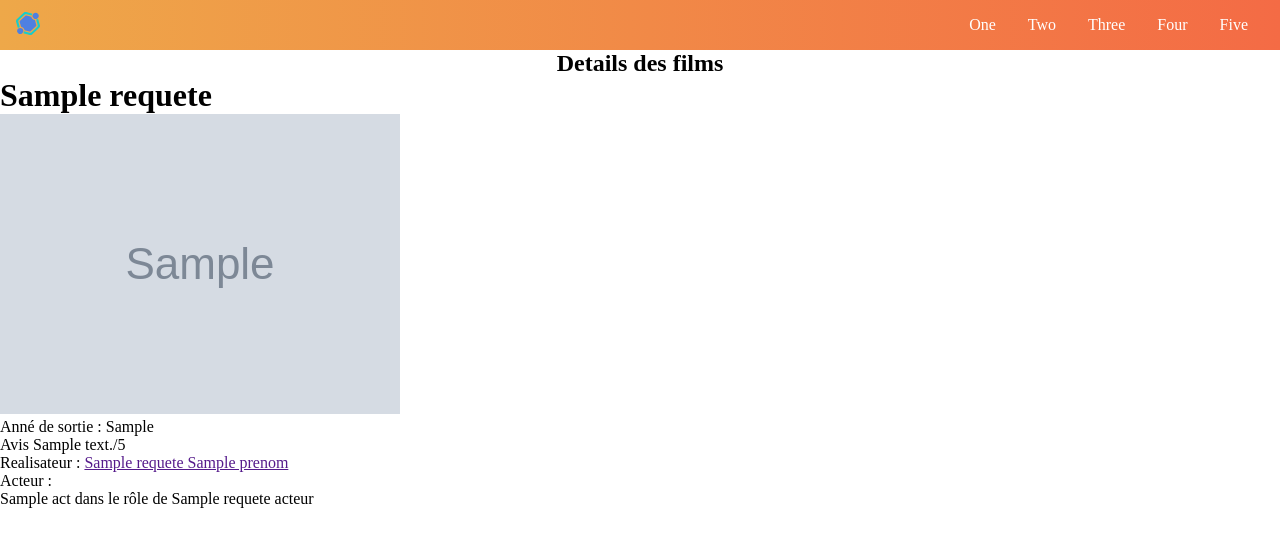
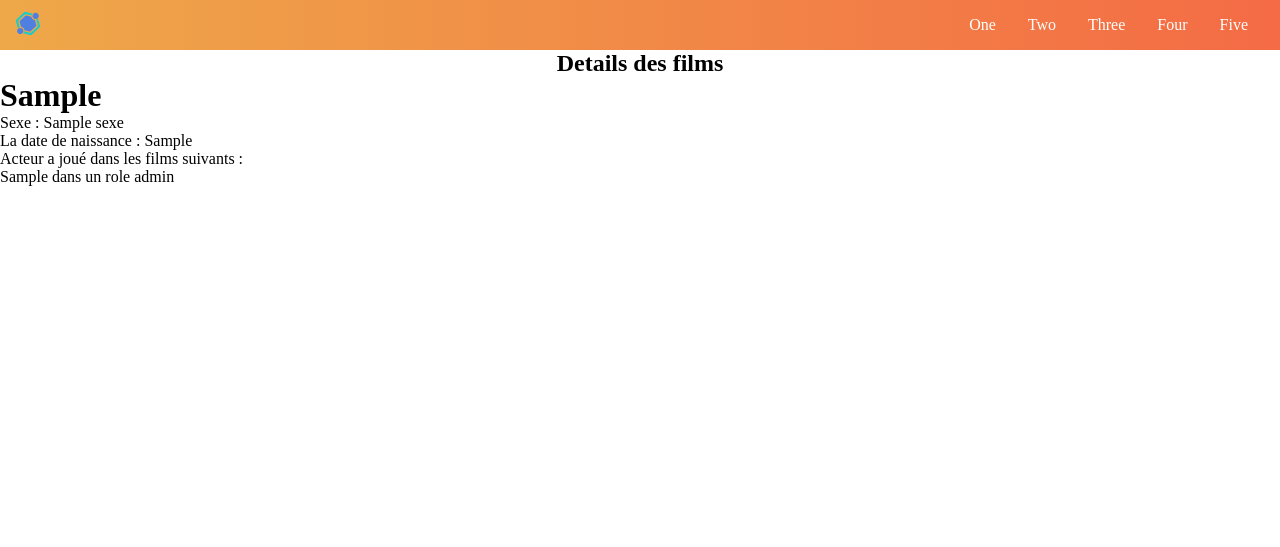
Before and after one commit to sataev12/Cinema_S_Q_L, a PHP site: template view/acteurCasting.php in a window 1280 px wide. Shown: the top 547 px of the page. Run offline with PHP 8.4, Linux system fonts and the light colour scheme; the template is opened without the code that fills it: most values are stand-ins (such as "Sample title", 1, 10 or a date in 2020); grey boxes marked "Sample" are stand-in pictures; some web fonts are replaced.

Commit message:
Casting d'un acteur avec les films et rôle dans lesquells il a joué

```diff
--- a/index.php
+++ b/index.php
@@ -30,7 +30,7 @@ if(isset($_GET["action"])){
         case "ajoutPersonne": $ctrlCinema->ajoutPersonne(); break;
         case "detailsFilm": $ctrlCinema->detailsFilm($id); break;
         case "acceuil" : $ctrlCinema->acceuil(); break;
-        case "acteurCasting": $ctrlCinema->acteurCasting(); break;
+        case "acteurCasting": $ctrlCinema->acteurCasting($id); break;
         $ctrlCinema->acceuil();
         // case "detailFilm": $ctrlCinema->detailFilm($id); break;
         // case "listActeurs": $ctrlCinema->listActeurs(); break;
--- a/view/acteurCasting.php
+++ b/view/acteurCasting.php
@@ -1,7 +1,8 @@
 <?php
     ob_start();
-    $film = $requete->fetch();
+    $acteurFilm = $requete->fetch();
     // $acteur = $requeteActeur->fetchAll();
+    // var_dump($acteurFilm); die;
 ?>
 
 <table class="uk-table uk-table-striped">
@@ -11,21 +12,18 @@
     <tbody>
         <?php
         ?>
-            <div class="Film-detail">
-                    <h1><?= $film["Titre"] ?></h1>
-                    <img src="<?= $film["URLimg"] ?>" alt="Photo de film">
-                    <div class="detailColonne">
-                        <p>Anné de sortie : <?= $film["AnneSortFr"] ?></p>
-                        <p>Avis <?= $film["Note"] ?>/5</p>
-                        <p>Realisateur : <a href=""> <?= $film["Nom"] . " " . $film["Prenom"] ?> </a></p>
-                        <p>Acteur :</p>
-                        <?php
-                            foreach($requeteActeur->fetchAll() as $Id => $acteur) { ?>
-                                <p><?= $acteur["act"] ?> dans le rôle de <?= $acteur["nomPersonnage"] ?></p>
-                            <?php }
-                        ?>
+            <div class="Acteur-detail">
+                    <h1><?= $acteurFilm["intiAct"] ?></h1>
+                    <p>Sexe : <?= $acteurFilm["sexe"] ?></p>
+                    <p>La date de naissance : <?= $acteurFilm["dtNaissance"] ?></p>
+                    <p>Acteur a joué dans les films suivants :</p>
+                    <?php
+                        foreach($filmRoleActeur->fetchAll() as $Id => $castingAct) { ?>
+                            <p><?= $castingAct['filmAct'] ?> dans un role <?= $castingAct['roleAct'] ?></p>
+                    <?php    } ?>
 
-                    </div>
+
+
             </div>
 
 
--- a/view/detailsFilm.php
+++ b/view/detailsFilm.php
@@ -20,8 +20,14 @@
                         <p>Realisateur : <a href=""> <?= $film["Nom"] . " " . $film["Prenom"] ?> </a></p>
                         <p>Acteur :</p>
                         <?php
+
                             foreach($requeteActeur->fetchAll() as $Id => $acteur) { ?>
+
                                 <p><?= $acteur["act"] ?> dans le rôle de <?= $acteur["nomPersonnage"] ?></p>
+
+
+                                <a href='index.php?action=acteurCasting&id=<?= $acteur['Id_Acteur'] ?>'>Details d'un acteur</a>
+
                             <?php }
                         ?>
 
```
Also changed, not shown: Controller/CinemaController.php (+21 -2 lines).
